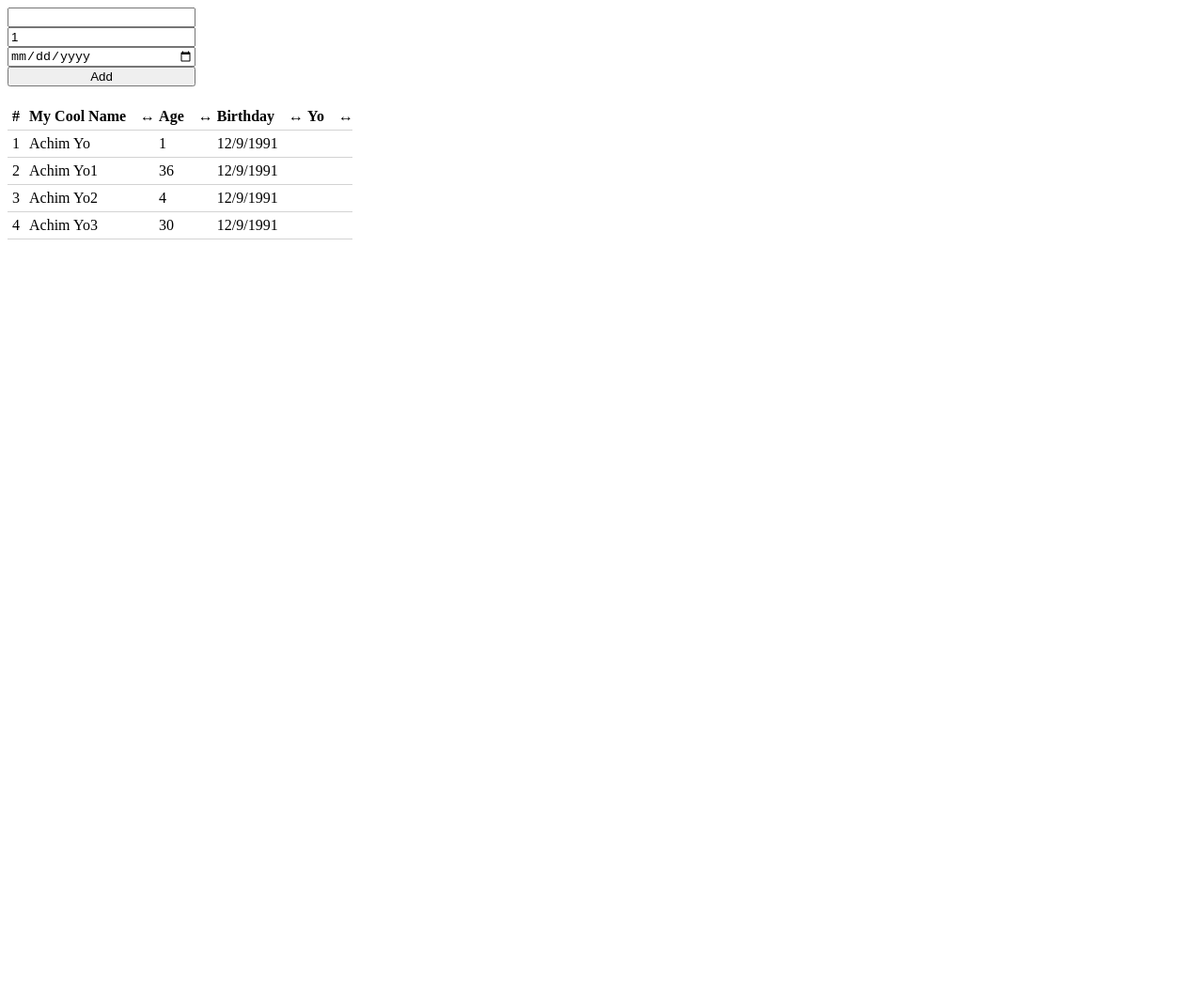
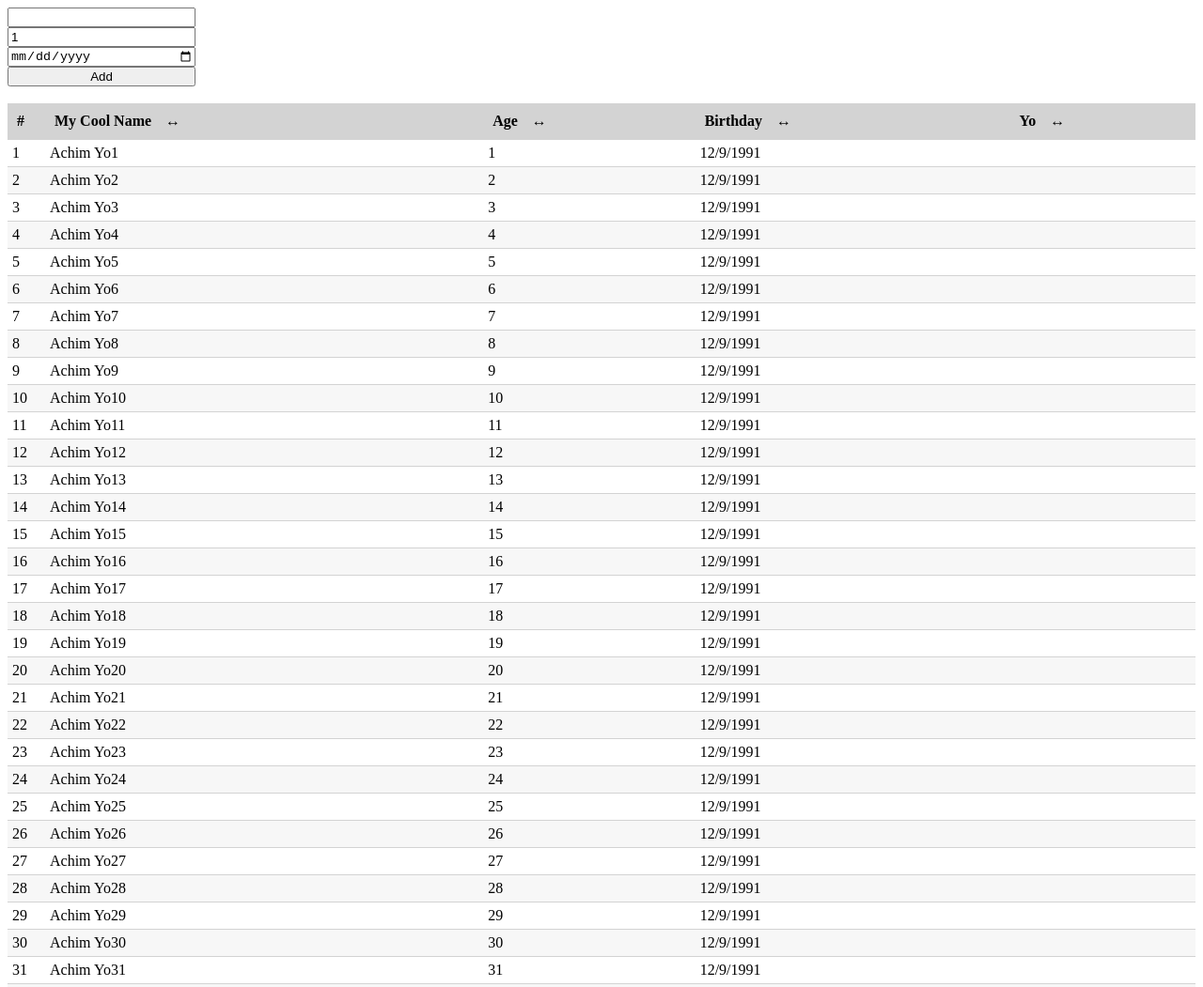
Before and after one commit to voelza/elaine, a website built with Vite: page src/examples/table/table.html in a window 1280 px wide. Shown: the top 1051 px of the page at 94% size. Before the commit the page ends 800 px from the top, so only its background shows below. Built offline with nearby package versions, Linux system fonts and the light colour scheme.

Commit message:
improved table example

```diff
--- a/src/examples/table/table.html
+++ b/src/examples/table/table.html
@@ -16,8 +16,7 @@
             <button ++click="addNewRow">Add</button>
         </div>
         <br />
-        <myTable items="@@content" headers="@@headers" withRowNum="true">
-            <!-- Idee: conditional slots taggen mit attr für Linker und dann removen wenn nicht gebraucht -->
+        <myTable items="@@content" headers="@@headers" withRowNum="true" striped="true">
             <mycolumn>
                 <name>
                     @@{data.firstname} @@{data.lastname}
--- a/src/examples/table/table.ts
+++ b/src/examples/table/table.ts
@@ -8,7 +8,7 @@ const table = ELAINE.component({
     <table>
         <thead>
             <tr>
-                <th @@if="@@withRowNum">#</th>
+                <th @@if="@@withRowNum" class="row-num">#</th>
                 <th @@for="header in @@headers">
                     <div class="myTable-header">
                         <span @@if="@@header.label">@@{header.label}</span>
@@ -22,7 +22,7 @@ const table = ELAINE.component({
                </th>
             </tr>
         </thead>
-        <tbody>
+        <tbody @@class="{@@striped : striped}">
         <tr @@for="row in @@rows">
             <td @@if="@@withRowNum">
                 @@{rowNum(@@_index)}
@@ -42,11 +42,36 @@ const table = ELAINE.component({
     css: `
         table {
             border-collapse: collapse;
+            width: 100%;
+        }
+
+        thead {
+            position: sticky;
+            top: 0;
+            background-color: lightgray;
+            z-index: 5;
+            padding: 5px;
         }
 
         td, th {
             border-bottom: 1px solid lightgray;
+            text-align: left;
+        }
+
+        td {
             padding: 5px;
+        }
+
+        th {
+            padding: 10px;
+        }
+
+        .striped tr:nth-child(even) {
+            background-color: #e1e1e142;
+        }
+
+        .row-num {
+            width: 20px;
         }
 
         .myTable-header {
@@ -55,6 +80,7 @@ const table = ELAINE.component({
             flex-direction: row;
             align-items: center;
             gap: 15px;
+            width: 100%;
         }
 
         .sort-arrow {
@@ -77,7 +103,14 @@ const table = ELAINE.component({
             required: false,
             default: false,
             type: Boolean
-        }],
+        },
+        {
+            name: "striped",
+            required: false,
+            type: Boolean,
+            default: false
+        }
+    ],
     slots: ["mycolumn"],
     setup: (state) => {
         const headers = state.data.headers;
@@ -132,7 +165,6 @@ const table = ELAINE.component({
                     }
                 });
             }
-            console.log(i);
             return i;
         }, items, sortHeader);
 
@@ -161,44 +193,32 @@ const table = ELAINE.component({
     }
 });
 
-const content = ELAINE.state([
+type Name = {
+    firstname: string,
+    lastname: string
+}
+
+type Item = {
+    name: Name,
+    age: Number,
+    birthdate: Date,
+    random: string
+}
+
+const content: State<Item[]> = ELAINE.state([]);
+for (let i = 1; i <= 100; i++) {
+    content.value.push(
         {
             name: {
                 firstname: "Achim",
-            lastname: "Yo"
+                lastname: "Yo" + i
             },
-        age: 1,
+            age: i,
             birthdate: new Date("1991-12-09"),
-        random: "871h28"
-    },
-    {
-        name: {
-            firstname: "Achim",
-            lastname: "Yo1"
-        },
-        age: 36,
-        birthdate: new Date("1991-12-09"),
-        random: "871dasdasqwh28"
-    },
-    {
-        name: {
-            firstname: "Achim",
-            lastname: "Yo2"
-        },
-        age: 4,
-        birthdate: new Date("1991-12-09"),
-        random: "124eqwdads"
-    },
-    {
-        name: {
-            firstname: "Achim",
-            lastname: "Yo3"
-        },
-        age: 30,
-        birthdate: new Date("1991-12-09"),
-        random: "12dascxys"
-    },
-]);
+            random: "871h28" + i
+        }
+    );
+}
 
 const newRow = ELAINE.state({
     name: "",
@@ -228,7 +248,6 @@ const headers = ELAINE.state([
         label: "My Cool Name",
         key: "name",
         sortBy: (a: any, b: any, sortDirection: string) => {
-            console.log(a, b, sortDirection);
             if (sortDirection === "asc") {
                 return a.lastname.localeCompare(b.lastname);
             } else {
@@ -249,7 +268,11 @@ const headers = ELAINE.state([
     }
 ]);
 
-const getFirstName = (name: any) => {
+const getFirstName = (name: Name) => {
+    console.log("yo", name);
+    if (!name) {
+        return "data";
+    }
     return name.firstname;
 }
 
```
Lines whose indentation alone changed are shown as unchanged.
